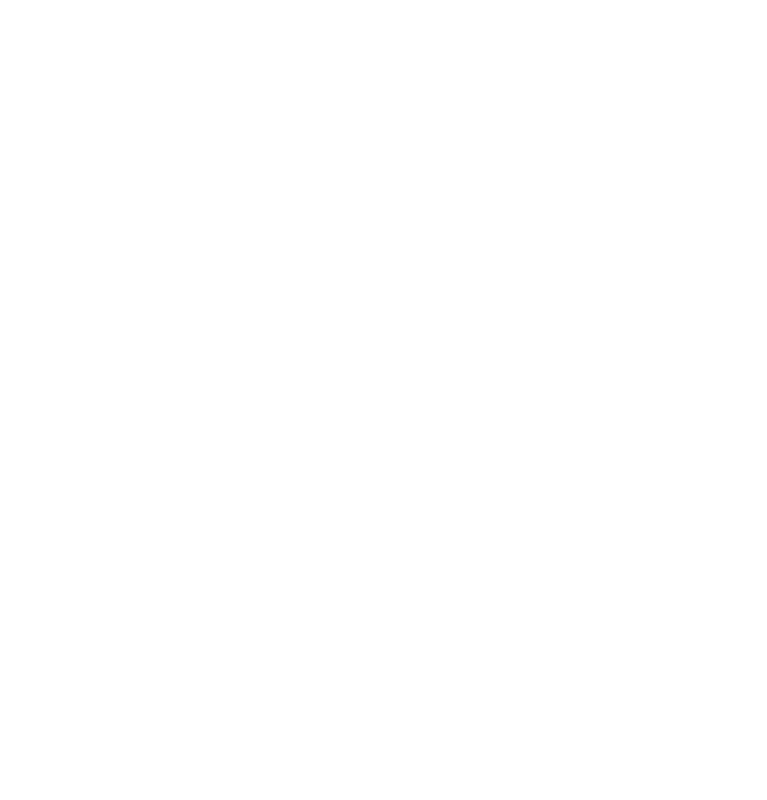
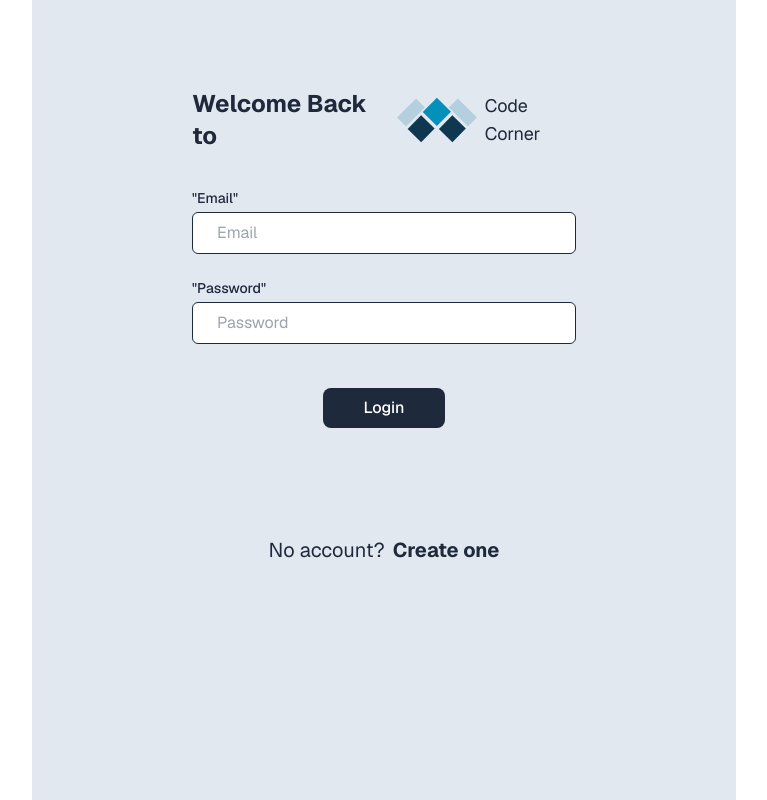
Before and after one commit to ahmedgamaall/code_corner_blog, a Next.js app: page /SignIn in a window 1280 px wide. Shown: the whole page, without its empty margins (256-1023 px from the left). Built offline with nearby package versions, Linux system fonts and the light colour scheme.

Commit message:
sign in page ui done

```diff
--- /dev/null
+++ b/app/SignIn/components/LoginForm.tsx
@@ -0,0 +1,39 @@
+import FilledButton from "@/app/components/FilledButton";
+
+export default function LoginForm() {
+  return (
+    <form className="items-center justify-stretch flex flex-col gap-6 w-96">
+      <div className="flex flex-col w-full space-y-1">
+        <label
+          itemID="Email"
+          className="text-slate-800 text-sm font-medium"
+          htmlFor="email"
+        >
+          "Email"
+        </label>
+        <input
+          itemID="Email"
+          type="text"
+        //   onChange={(event) => console.log(event)}
+          placeholder="Email"
+          className="flex-1 rounded-md px-6 py-2 text-slate-800 border border-slate-800"
+        />
+      </div>
+      <div className="flex flex-col w-full space-y-1">
+        <label itemID="Password" className="text-slate-800 text-sm font-medium">
+          "Password"
+        </label>
+        <input
+          itemID="Password"
+          type="text"
+        //   onChange={(event) => console.log(event)}
+          placeholder="Password"
+          className="flex-1 rounded-md px-6 py-2 text-slate-800 border border-slate-800"
+        />
+      </div>
+      <div className="pt-5">
+        <FilledButton title="Login"></FilledButton>
+      </div>
+    </form>
+  );
+}
--- a/app/SignIn/page.tsx
+++ b/app/SignIn/page.tsx
@@ -1,5 +1,28 @@
+import ArticleCard from "../components/ArticleCard";
+import CodeCornerLogo from "../components/CodeCornerLogo";
+import FilledButton from "../components/FilledButton";
+import HeroSection from "../components/HeroSection";
+import NavBar from "../components/NavBar";
+import OutlinedButton from "../components/OutlinedButton";
+import TextButton from "../components/TextButton";
+import LoginForm from "./components/LoginForm";
+
 export default function SignIn() {
   return (
-    <div className="grid grid-rows-[20px_1fr_20px] items-center justify-items-center min-h-screen p-8 pb-20 gap-16 sm:p-20 font-[family-name:var(--font-geist-sans)]"></div>
+    <div className="px-72 items-center justify-center">
+      <div className="bg-slate-200  flex flex-col space-y-1 items-center justify-items-center min-h-screen px-40 py-20 gap-6 font-[family-name:var(--font-geist-sans)]">
+        <div className="flex flex-row justify-center space-x-3 items-center">
+          <div className="font-bold text-2xl text-slate-800">
+            Welcome Back to
+          </div>
+          <CodeCornerLogo size={20} />
+        </div>
+        <LoginForm/>
+        <div className="flex flex-row justify-center space-x-2 items-center pt-20">
+          <div className="text-xl text-slate-800">No account?</div>
+          <TextButton title="Create one" />
+        </div>
+      </div>
+    </div>
   );
 }
--- /dev/null
+++ b/app/components/CodeCornerLogo.tsx
@@ -0,0 +1,15 @@
+type CodeCornerLogoProps = {
+  size?:number;
+};
+export default function CodeCornerLogo({size=10}: CodeCornerLogoProps) {
+  return (
+    <div className="flex flex-row items-center justify-center">
+      <img
+        src="/code_corner_logo.svg"
+        alt="Code Corner Logo"
+        className= {size == 20? "h-20 w-20" : "h-10 w-10"}
+      />
+      <h6 className="text-slate-800 ml-2 text-lg">Code Corner</h6>
+    </div>
+  );
+}
--- /dev/null
+++ b/app/components/FilledButton.tsx
@@ -0,0 +1,11 @@
+type FilledButtonProps = {
+  title: string;
+  // onChange: (event: ChangeEvent) => void;
+};
+export default function FilledButton({ title,  }: FilledButtonProps) {
+  return (
+    <button className="bg-slate-800 rounded-lg px-10 py-2 text-white font-medium">
+      {title}
+    </button>
+  );
+}
--- /dev/null
+++ b/app/components/HeroSection.tsx
@@ -0,0 +1,22 @@
+export default function HeroSection() {
+  return    <section id="hero w-full">
+          <div className="container flex mx-auto flex-col-reverse md:flex-row">
+            <div className="md:w-1/2 flex flex-col justify-center space-y-6 py-6 text-center md:text-left text-slate-900">
+              <h1 className="font-bold text-3xl md:text-5xl">
+                Where dreams turn into codes
+              </h1>
+              <p>
+                "Code is like poetry, written in the language of logic, where
+                each line tells a story of creation and problem-solving."
+              </p>
+            </div>
+            <div className="w-1/2">
+              <img
+                src="pair_programming.svg"
+                alt="Code Corner Banner"
+                className="w-full"
+              />
+            </div>
+          </div>
+        </section>;
+}
--- /dev/null
+++ b/app/components/NavBar.tsx
@@ -0,0 +1,53 @@
+import CodeCornerLogo from "./CodeCornerLogo";
+import FilledButton from "./FilledButton";
+import NavBarButton from "./NavBarButton";
+import OutlinedButton from "./OutlinedButton";
+
+export default function NavBar() {
+  return (
+    <nav className="container bg-white ml-2 mr-2">
+      <div className="row flex justify-between item-center  p-10">
+        <div>
+          <CodeCornerLogo />
+        </div>
+        <div className="hidden md:flex space-x-6 justify-space-between items-center">
+          <NavBarButton href="/">Home</NavBarButton>
+          <NavBarButton href="/">Categories</NavBarButton>
+          <NavBarButton href="/">Profile</NavBarButton>
+          <NavBarButton href="/">Search</NavBarButton>
+          <NavBarButton href="/">About Me</NavBarButton>
+          <NavBarButton href="/">Contact Me</NavBarButton>
+        </div>
+
+
+        <div className="hidden md:flex space-x-2 md:flex-row justify-normal">
+          <OutlinedButton title="Sign in"></OutlinedButton>
+          <FilledButton title="Sign up"></FilledButton>
+        </div>
+        <button id="mobile-btn" className="md:hidden">
+          {" "}
+          menu
+        </button>
+      </div>
+      <div className="md:hidden">
+        <div
+          id="mobile-menu"
+          className="absolute flex hidden flex-col bg-gray-50 py-6 left-6 right-6 items-center space-y-4 font-bold drop-shadow-lg border-gray-300"
+        >
+          <NavBarButton href="/">Home</NavBarButton>
+          <NavBarButton href="/">Categories</NavBarButton>
+          <NavBarButton href="/">Profile</NavBarButton>
+          <NavBarButton href="/">Search</NavBarButton>
+          <NavBarButton href="/">About Me</NavBarButton>
+          <NavBarButton href="/">Contact Me</NavBarButton>
+          <button className="py-2 px-6 mx-6 rounded-full bg-slate-500 hover:bg-orange-600 text-white">
+            Sign in
+          </button>
+          <button className="py-2 px-6 mx-6 rounded-full bg-slate-500 hover:bg-orange-600 text-white">
+            Sign up
+          </button>
+        </div>
+      </div>
+    </nav>
+  );
+}
--- /dev/null
+++ b/app/components/NavBarButton.tsx
@@ -0,0 +1,18 @@
+import Link from "next/link";
+import { ReactNode } from "react";
+
+type NavBarButtonProps = {
+  href: string;
+  children: ReactNode;
+};
+
+export default function NavBarButton({ href, children }: NavBarButtonProps) {
+  return (
+    <Link
+      href={href}
+      className="text-slate-500 hover:border-b-2 hover:border-slate-800 hover:text-slate-800"
+    >
+      {children}
+    </Link>
+  );
+}
--- /dev/null
+++ b/app/components/OutlinedButton.tsx
@@ -0,0 +1,12 @@
+type OutlinedButtonProps = {
+  title: string;
+  padding?: string;
+  // onChange: (event: ChangeEvent) => void;
+};
+export default function OutlinedButton({ title, padding}: OutlinedButtonProps) {
+  return (
+    <button className="bg-transparent border-2 border-slate-800 rounded-lg px-10 py-2 text-slate-800 font-medium">
+      {title}
+    </button>
+  );
+}
--- /dev/null
+++ b/app/components/TextButton.tsx
@@ -0,0 +1,11 @@
+type TextButtonProps = {
+  title: string;
+  // onChange: (event: ChangeEvent) => void;
+};
+export default function TextButton({ title }: TextButtonProps) {
+  return (
+    <button className="font-bold text-xl text-slate-800 border-none hover:underline hover:text-orange-600">
+      {title}
+    </button>
+  );
+}
```
Also changed, not shown: app/components/ArticleCard.tsx (added, +22 -0 lines).
